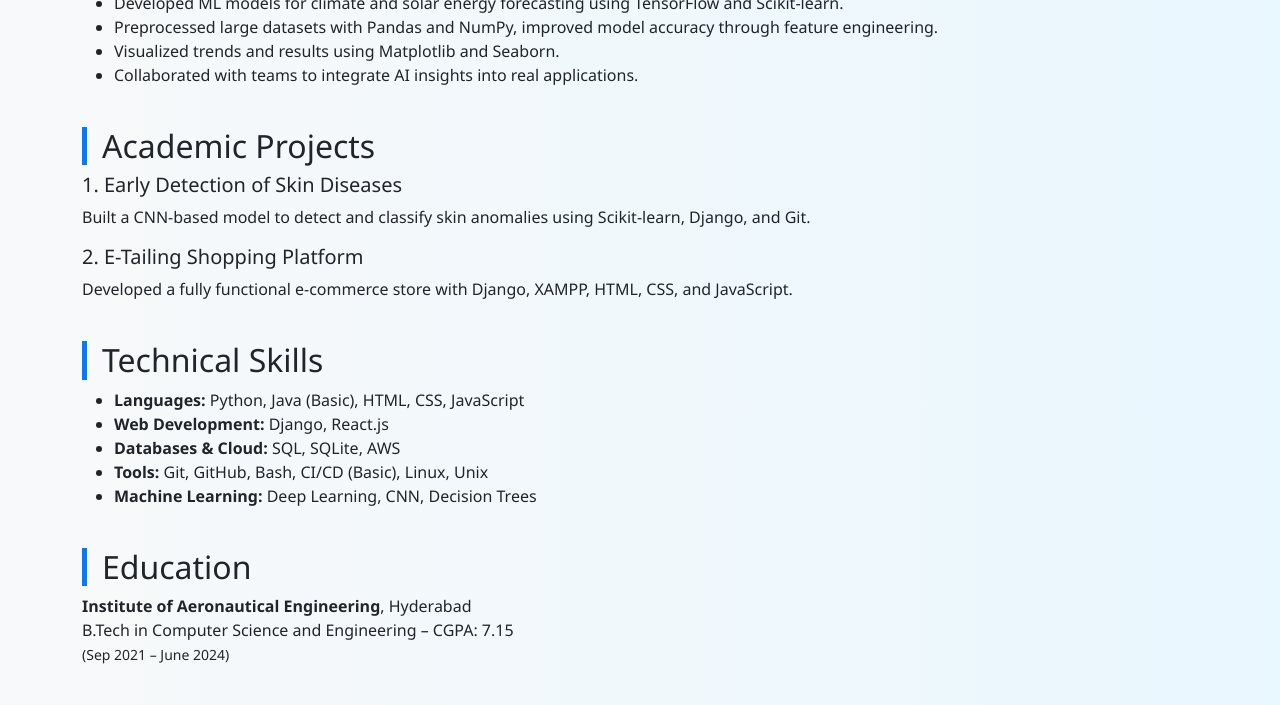
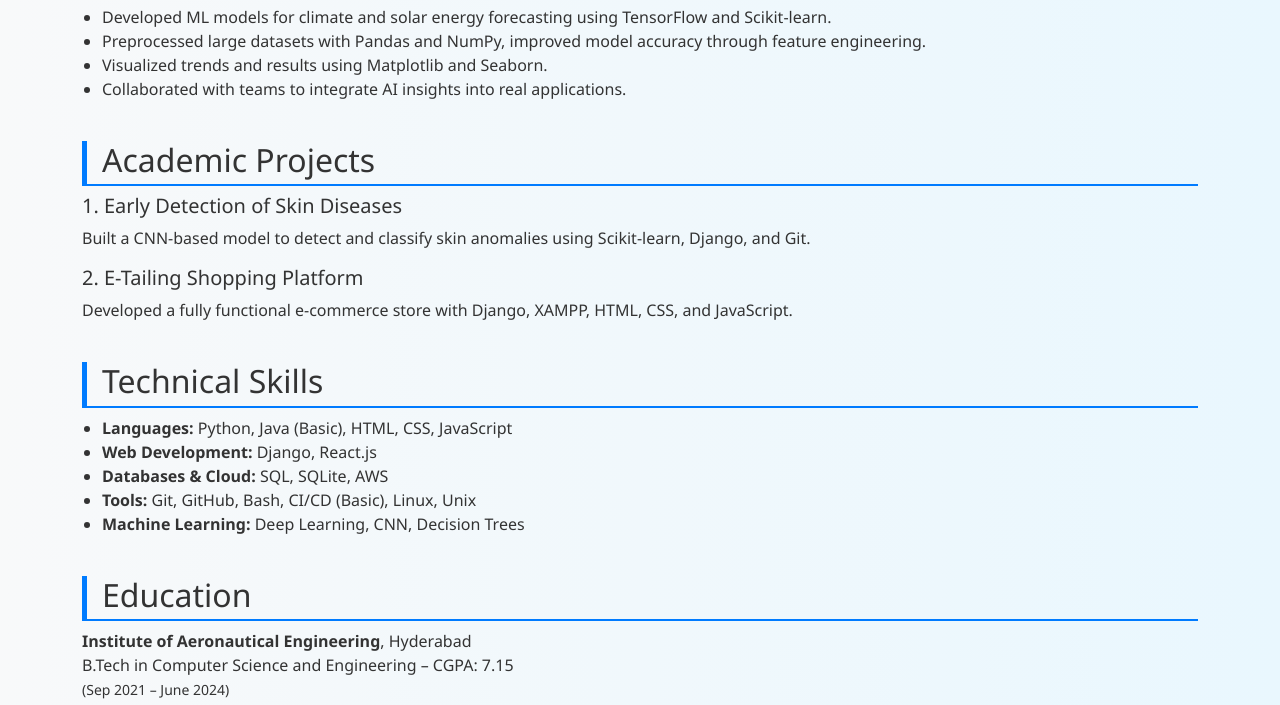
Before and after one commit to rajeshpurella/Personal-_Website_Rajesh, a plain HTML site: page index.html in a window 1280 px wide. Shown: the part 615-1320 px from the top of the page. Drawn offline with nearby package versions, Linux system fonts and the light colour scheme.

Commit message:
Update index.html

```diff
--- a/index.html
+++ b/index.html
@@ -6,7 +6,7 @@
   <meta name="viewport" content="width=device-width, initial-scale=1.0">
   <title>Rajesh Purella | Portfolio</title>
   <link rel="stylesheet" href="https://cdn.jsdelivr.net/npm/bootstrap@5.3.2/dist/css/bootstrap.min.css">
-  <link rel="stylesheet" href="style.css">
+  <link rel="stylesheet" href="Personal.css">
   <style>
     body {
       font-family: 'Segoe UI', sans-serif;
```
